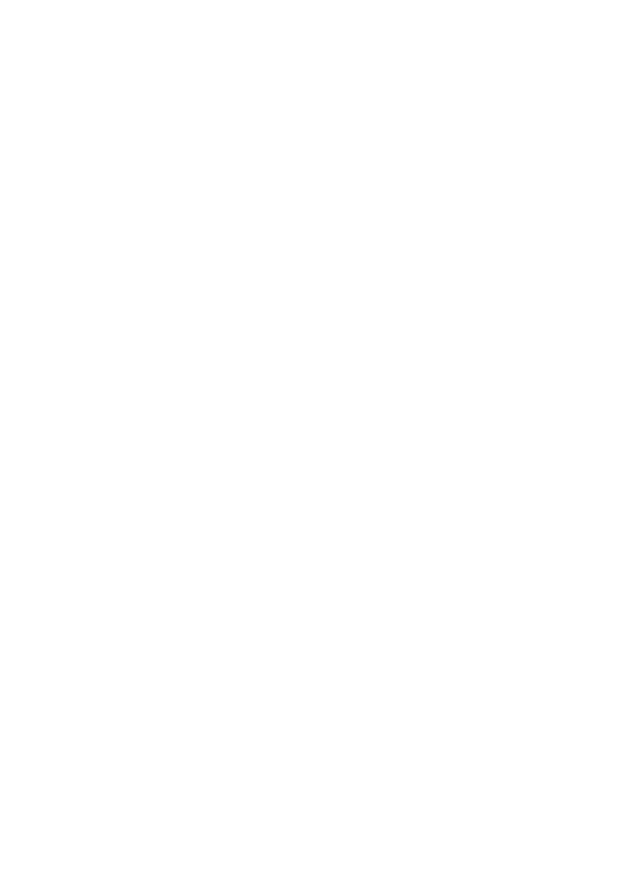
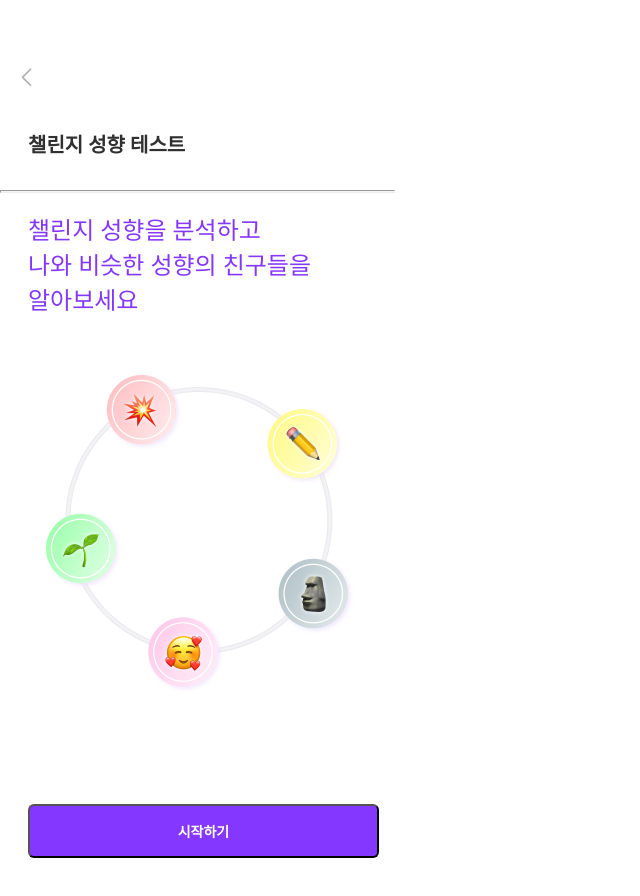
Before and after one commit to 11th-LikeLion-DragOn/DragOn_Front, a React (Create React App) app: page /starttest in a window 1280 px wide. Before the commit this address had no page. Shown: the top 896 px of the page, without its empty margins (0-640 px from the left). Before the commit the page ends 800 px from the top, so only its background shows below. Built offline with nearby package versions, Linux system fonts and the light colour scheme.

Commit message:
feat: 챌린지 성향 테스트 시작하기 페이지

```diff
--- a/src/App.js
+++ b/src/App.js
@@ -9,6 +9,7 @@
 import ExchargePage from "./pages/ExchargePage";
 import ChangeNickPage from "./pages/ChangeNickPage";
 import ChangePasswordPage from "./pages/ChangePasswordPage";
+import StartTestPage from "./pages/StartTestPage";
 
 function App() {
   return (
@@ -27,6 +28,9 @@
             path={"/changepassword"}
             element={<ChangePasswordPage />}
           ></Route>
+
+          {/* 챌린지 성향 테스트 */}
+          <Route path={"/starttest"} element={<StartTestPage />}></Route>
         </Routes>
       </Router>
     </>
--- /dev/null
+++ b/src/pages/StartTestPage.js
@@ -0,0 +1,56 @@
+import React from "react";
+import { styled } from "styled-components";
+import TopBar from "../components/common/TopBar";
+import testStart from "../assets/icons/test-start.png";
+const StartTestPage = () => {
+  return (
+    <>
+      <TopBar titleText="챌린지 성향 테스트" />
+      <Wrapper>
+        <Text>
+          챌린지 성향을 분석하고{"\n"}
+          나와 비슷한 성향의 친구들을{"\n"}
+          알아보세요
+        </Text>
+        <img src={testStart} />
+        <Btn>시작하기</Btn>
+      </Wrapper>
+    </>
+  );
+};
+
+export default StartTestPage;
+const Wrapper = styled.div`
+  width: 393px;
+  height: 852px;
+  padding: 0 28px 0 28px;
+  img {
+    margin-top: 47px;
+  }
+`;
+const Text = styled.div`
+  color: var(--purple_01, #8438ff);
+  font-size: 24px;
+  font-style: normal;
+  font-weight: 500;
+  line-height: normal;
+  margin-top: 30px;
+  white-space: pre-line;
+`;
+const Btn = styled.button`
+  display: flex;
+  width: 351px;
+  padding: 15px 125px;
+  justify-content: center;
+  align-items: center;
+  gap: 10px;
+  border-radius: 6px;
+  background: var(--purple_01, #8438ff);
+  color: var(--white, #fff);
+  text-align: center;
+  font-size: 14px;
+  font-style: normal;
+  font-weight: 700;
+  line-height: normal;
+  margin-top: 100px;
+`;
```
